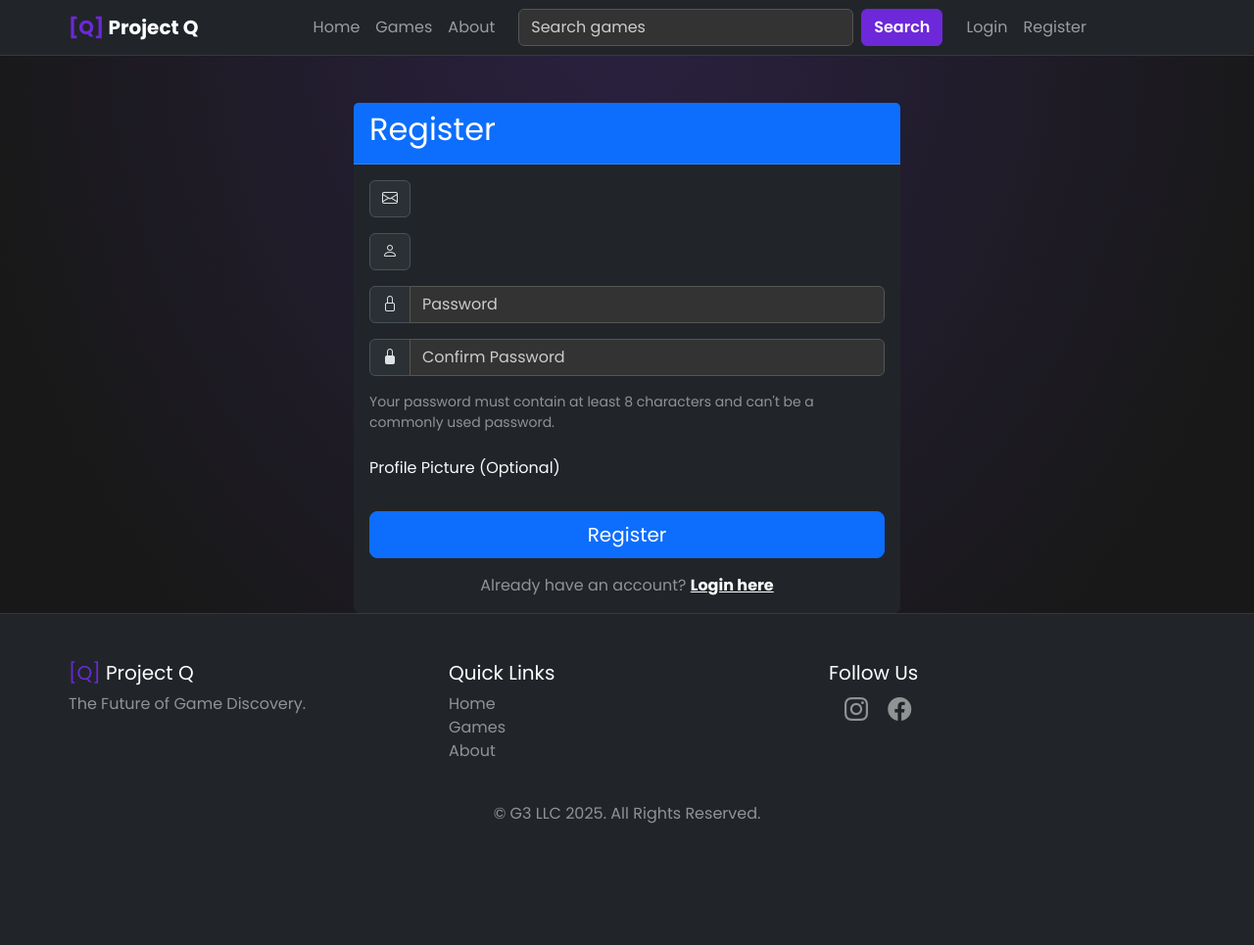
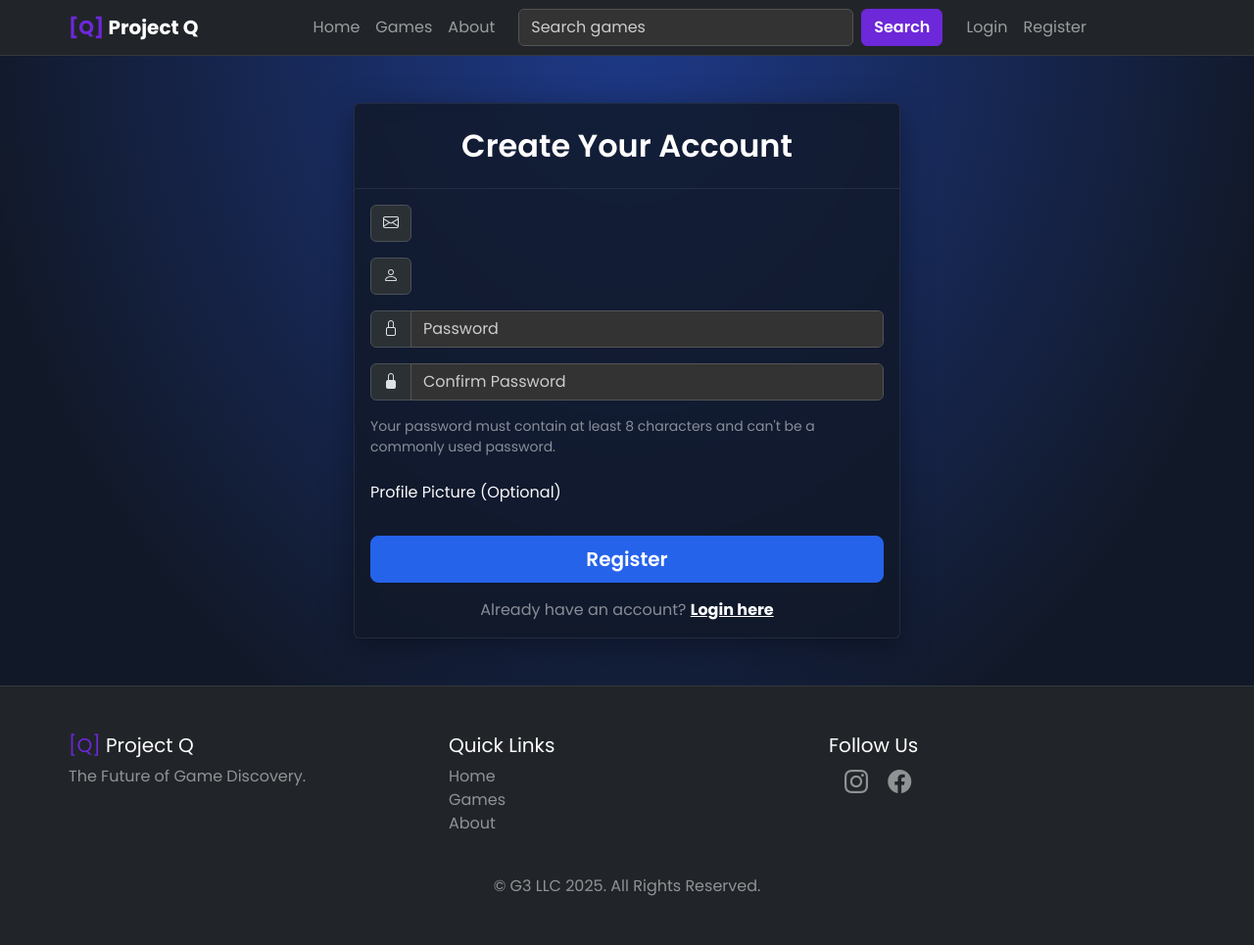
Before and after one commit to Jfghanimah/project-q, a Django app: template webapp/users/templates/register.html in a window 1280 px wide. Shown: the whole page at 98% size. Before the commit the page ends 841 px from the top, so only its background shows below. Run offline with Django 4.2, Linux system fonts and the light colour scheme; the template is opened without the code that fills it, so the values that code supplies are empty.

Commit message:
some auth page aesthetic improvements

```diff
--- a/webapp/core/templates/base.html
+++ b/webapp/core/templates/base.html
@@ -16,7 +16,7 @@
   <title>Project Q</title>
 </head>
 
-<body class="d-flex flex-column min-vh-100">
+<body class="d-flex flex-column min-vh-100 {% block body_class %}{% endblock %}">
 
   <nav class="navbar navbar-expand-lg navbar-dark bg-dark justify-content-center sticky-top border-bottom border-secondary border-opacity-25">
     <div class="container d-flex justify-content-center">
--- a/webapp/users/static/user_styles.css
+++ b/webapp/users/static/user_styles.css
@@ -1,23 +1,38 @@
 /* user_styles.css */
+
+/* New background for authentication pages (login, register, etc.) */
+.auth-page-bg {
+    --color-auth-bg-start: #1e3a8a; /* A deep blue */
+    --color-auth-bg-end: #111827;   /* A very dark blue-gray */
+    background-image: radial-gradient(ellipse at top, var(--color-auth-bg-start), var(--color-auth-bg-end) 75%) !important;
+    background-color: var(--color-auth-bg-end) !important;
+}
+
+:root {
+    --color-cool-gray-bg: #262c3a; /* A lighter, cooler gray for backgrounds */
+    --color-cool-gray-hover: #374151; /* A slightly darker version for hover/active */
+}
 
 /* General List Group Items */
 .list-group-item {
-    background-color: #181a1b; /* Slightly darker for contrast */
+    background-color: transparent; /* Inherit from parent tab-content */
     border-color: rgba(140, 130, 115, 0.13);
 }
 
 /* Profile Sidebar */
 .profile-sidebar {
-    background-color: #282828;
+    background-color: var(--color-cool-gray-bg);
     padding: 20px;
     border-radius: 5px;
     color: #f0f0f0;
 }
-.profile-sidebar img {
+.profile-sidebar .profile-avatar {
     border-radius: 50%;
     width: 150px;
     height: 150px;
     object-fit: cover;
+    border: 4px solid var(--color-accent);
+    box-shadow: 0 0 15px rgba(109, 40, 217, 0.5);
 }
 .profile-sidebar h3 {
     margin-top: 15px;
@@ -28,27 +43,27 @@
 
 /* Bootstrap 5 Tabs (Dark Mode) */
 .nav-tabs {
-    border-bottom: 1px solid #383838; /* Optional underline below tabs */
+    border-bottom: 1px solid var(--color-cool-gray-hover); /* Optional underline below tabs */
 }
 .nav-tabs .nav-link {
-    background-color: #282828;
+    background-color: transparent;
     color: #f0f0f0;
     border: none;
     margin-right: 5px;
 }
 .nav-tabs .nav-link:hover {
-    background-color: #383838;
+    background-color: var(--color-cool-gray-hover);
     color: #fff;
 }
 .nav-tabs .nav-link.active {
-    background-color: #383838;
+    background-color: var(--color-cool-gray-hover);
     color: #fff;
     border: none;
 }
 
 /* Tab Content Container */
 .tab-content {
-    background-color: #282828;
+    background-color: var(--color-cool-gray-bg);
     padding: 20px;
     border-radius: 5px;
     color: #f0f0f0;
@@ -108,3 +123,40 @@
     border-color: #dc3545;
     color: #fff;
 }
+
+/* --- Auth Page Card Styling --- */
+.auth-card {
+    background-color: rgba(17, 24, 39, 0.8); /* Dark blue-gray with transparency */
+    border: 1px solid rgba(55, 65, 81, 0.5);
+    backdrop-filter: blur(10px);
+    -webkit-backdrop-filter: blur(10px);
+    box-shadow: 0 8px 32px 0 rgba(0, 0, 0, 0.37);
+}
+
+.auth-card .card-header {
+    background-color: transparent;
+    border-bottom: 1px solid rgba(55, 65, 81, 0.5);
+    padding: 1.5rem;
+}
+
+.auth-card .card-header h2 {
+    color: #fff;
+    font-weight: 600;
+}
+
+/* New blue button style for auth pages */
+.btn-auth {
+    --color-auth-btn: #2563eb; /* A modern, vibrant blue */
+    --color-auth-btn-hover: #1d4ed8; /* A slightly darker blue for hover */
+    background-color: var(--color-auth-btn);
+    border-color: var(--color-auth-btn);
+    color: #fff;
+    font-weight: 600;
+}
+.btn-auth:hover {
+    background-color: var(--color-auth-btn-hover);
+    border-color: var(--color-auth-btn-hover);
+    color: #fff;
+}
+
+}
--- a/webapp/users/templates/profile.html
+++ b/webapp/users/templates/profile.html
@@ -12,9 +12,9 @@
     <div class="col-md-3">
         <div class="profile-sidebar text-center">
         {% if profile_user.profile_picture %}
-            <img src="{{ profile_user.profile_picture.url }}" alt="Profile Picture">
+            <img src="{{ profile_user.profile_picture.url }}" class="profile-avatar" alt="Profile Picture">
         {% else %}
-            <img src="{% static 'default_profile_picture.jpg' %}" alt="Default Profile Picture">
+            <img src="{% static 'images/default_profile_picture.jpg' %}" class="profile-avatar" alt="Default Profile Picture">
         {% endif %}
         <h3 class="mt-3">{{ profile_user.username }}</h3>
         <p class="mb-1"><small>{{ profile_user.email }}</small></p>
@@ -22,7 +22,7 @@
 
         {% if is_owner %}
             <!-- Edit Profile Button for the owner -->
-            <a href="{% url 'edit_profile' profile_user.username %}" class="btn btn-secondary btn-sm mt-2">
+            <a href="{% url 'edit_profile' profile_user.username %}" class="btn btn-outline-secondary btn-sm mt-2">
             <i class="fa fa-cog"></i> Edit Profile
             </a>
         {% else %}
--- a/webapp/users/templates/register.html
+++ b/webapp/users/templates/register.html
@@ -1,5 +1,9 @@
 {% extends "base.html" %}
 {% load static %}
+
+{% block body_class %}
+auth-page-bg
+{% endblock %}
 
 {% block head %}
 <link rel="stylesheet" href="{% static 'user_styles.css' %}">
@@ -17,12 +21,12 @@
 {% endblock %}
 
 {% block content %}
-<div class="container mt-5">
+<div class="container my-5">
   <div class="row justify-content-center">
     <div class="col-md-6">
-      <div class="card bg-dark text-light">
-        <div class="card-header bg-primary text-white">
-          <h2>Register</h2>
+      <div class="card auth-card text-light">
+        <div class="card-header text-center">
+          <h2 class="mb-0">Create Your Account</h2>
         </div>
         <div class="card-body">
           <!-- Error message container -->
@@ -55,7 +59,7 @@
               {{ form.profile_picture }}
             </div>
             <div class="d-grid gap-2">
-              <button type="submit" class="btn btn-primary btn-lg">Register</button>
+              <button type="submit" class="btn btn-auth btn-lg">Register</button>
             </div>
             <div class="text-center mt-3">
               <p class="text-white-50 mb-0">Already have an account?
```
Also changed, not shown: webapp/games/static/game_styles.css (+12 -0 lines), webapp/games/templates/game_detail.html (+20 -12 lines), webapp/users/templates/login.html (+8 -4 lines), webapp/users/templates/password_reset_confirm.html (+9 -5 lines), webapp/users/templates/password_reset_form.html (+9 -5 lines).
